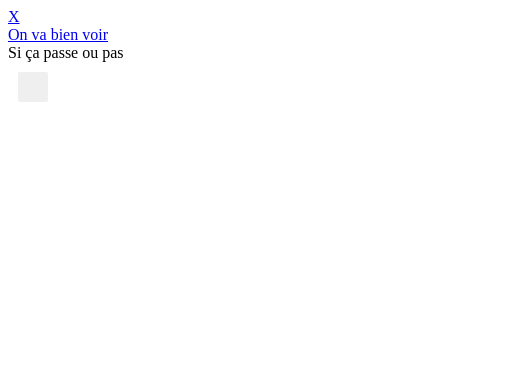
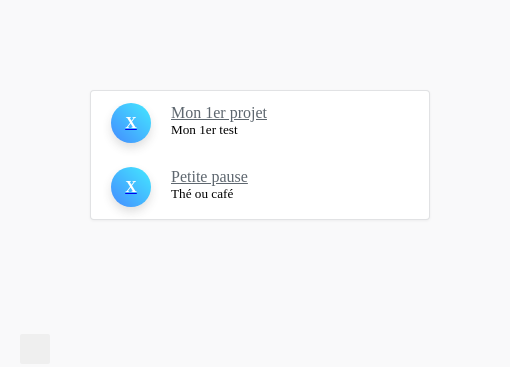
Before and after one commit to jhilaa/6-if-project-js, a browser extension: page popup.html in a window 400 px wide. Shown: the whole page, 510 px wide, since content can reach past the window. Drawn offline with Linux system fonts and the light colour scheme.

Commit message:
affichage de 2 tâches ok. Pas encore de déplacement

```diff
--- a/popup.css
+++ b/popup.css
@@ -8,6 +8,173 @@ button {
 }
 
 button.current {
-  box-shadow: 0 0 0 2px white,
-              0 0 0 4px black;
+  box-shadow: 0 0 0 2px white, 0 0 0 4px black;
 }
+
+body {
+  background-color: #f9f9fa;
+  height: 320px;
+  width: 500px;
+  outline: none;
+  margin: 10px;
+  border: none;
+  border-radius: 2px;
+}
+
+.flex {
+  -webkit-box-flex: 1;
+  -ms-flex: 1 1 auto;
+  flex: 1 1 auto;
+}
+
+@media (max-width: 991.98px) {
+  .padding {
+    padding: 1.5rem;
+  }
+}
+
+@media (max-width: 767.98px) {
+  .padding {
+    padding: 1rem;
+  }
+}
+
+.padding {
+  padding: 5rem;
+}
+
+.card {
+  background: #fff;
+  border-width: 0;
+  border-radius: 0.25rem;
+  box-shadow: 0 1px 3px rgba(0, 0, 0, 0.05);
+  margin-bottom: 1.5rem;
+}
+
+.card {
+  position: relative;
+  display: flex;
+  flex-direction: column;
+  min-width: 0;
+  word-wrap: break-word;
+  background-color: #fff;
+  background-clip: border-box;
+  border: 1px solid rgba(19, 24, 44, 0.125);
+  border-radius: 0.25rem;
+}
+
+.list-item {
+  position: relative;
+  display: -ms-flexbox;
+  display: flex;
+  -ms-flex-direction: column;
+  flex-direction: column;
+  min-width: 0;
+  word-wrap: break-word;
+}
+
+.list-item.block .media {
+  border-bottom-left-radius: 0;
+  border-bottom-right-radius: 0;
+}
+
+.list-item.block .list-content {
+  padding: 1rem;
+}
+
+.w-40 {
+  width: 40px !important;
+  height: 40px !important;
+}
+
+.avatar {
+  position: relative;
+  line-height: 1;
+  border-radius: 500px;
+  white-space: nowrap;
+  font-weight: 700;
+  border-radius: 100%;
+  display: -ms-flexbox;
+  display: flex;
+  -ms-flex-pack: center;
+  justify-content: center;
+  -ms-flex-align: center;
+  align-items: center;
+  -ms-flex-negative: 0;
+  flex-shrink: 0;
+  border-radius: 500px;
+  box-shadow: 0 5px 10px 0 rgba(50, 50, 50, 0.15);
+}
+
+.avatar img {
+  border-radius: inherit;
+  width: 100%;
+}
+
+.gd-primary {
+  color: #fff;
+  border: none;
+  background: #448bff linear-gradient(45deg, #448bff, #44e9ff);
+}
+
+.flex {
+  -webkit-box-flex: 1;
+  -ms-flex: 1 1 auto;
+  flex: 1 1 auto;
+}
+
+.text-color {
+  color: #5e676f;
+}
+
+.text-sm {
+  font-size: 0.825rem;
+}
+
+.h-1x {
+  height: 1.25rem;
+  overflow: hidden;
+  display: -webkit-box;
+  -webkit-line-clamp: 1;
+  -webkit-box-orient: vertical;
+}
+
+.no-wrap {
+  white-space: nowrap;
+}
+
+.list-row .list-item {
+  -ms-flex-direction: row;
+  flex-direction: row;
+  -ms-flex-align: center;
+  align-items: center;
+  padding: 0.75rem 0.625rem;
+}
+
+.list-item {
+  position: relative;
+  display: -ms-flexbox;
+  display: flex;
+  -ms-flex-direction: column;
+  flex-direction: column;
+  min-width: 0;
+  word-wrap: break-word;
+}
+
+.list-row .list-item > * {
+  padding-left: 0.625rem;
+  padding-right: 0.625rem;
+}
+
+.dropdown {
+  position: relative;
+}
+
+a:focus,
+a:hover {
+  text-decoration: none;
+}
+
+list-item {
+  background: white;
+}
--- a/popup.html
+++ b/popup.html
@@ -1,6 +1,7 @@
 <!DOCTYPE html>
 <html>
   <head>
+    <meta http-equiv="Content-Type" content="text/html; charset=UTF-8" />
     <link rel="stylesheet" href="popup.css" />
   </head>
   <body>
@@ -31,10 +32,33 @@
                   </div>
                   <div class="flex">
                     <a href="#" class="item-author text-color" data-abc="true"
-                      >On va bien voir</a
+                      >Mon 1er projet</a
                     >
                     <div class="item-except text-muted text-sm h-1x">
-                      Si ça passe ou pas
+                      Mon 1er test
+                    </div>
+                  </div>
+                </div>
+                <!----------------------->
+                <div
+                  class="list-item"
+                  data-id="1"
+                  data-item-sortable-id="0"
+                  draggable="true"
+                  role="option"
+                  aria-grabbed="false"
+                >
+                  <div>
+                    <a href="#" data-abc="true"
+                      ><span class="w-40 avatar gd-primary">X</span></a
+                    >
+                  </div>
+                  <div class="flex">
+                    <a href="#" class="item-author text-color" data-abc="true"
+                      >Petite pause</a
+                    >
+                    <div class="item-except text-muted text-sm h-1x">
+                      Thé ou café
                     </div>
                   </div>
                 </div>
```
